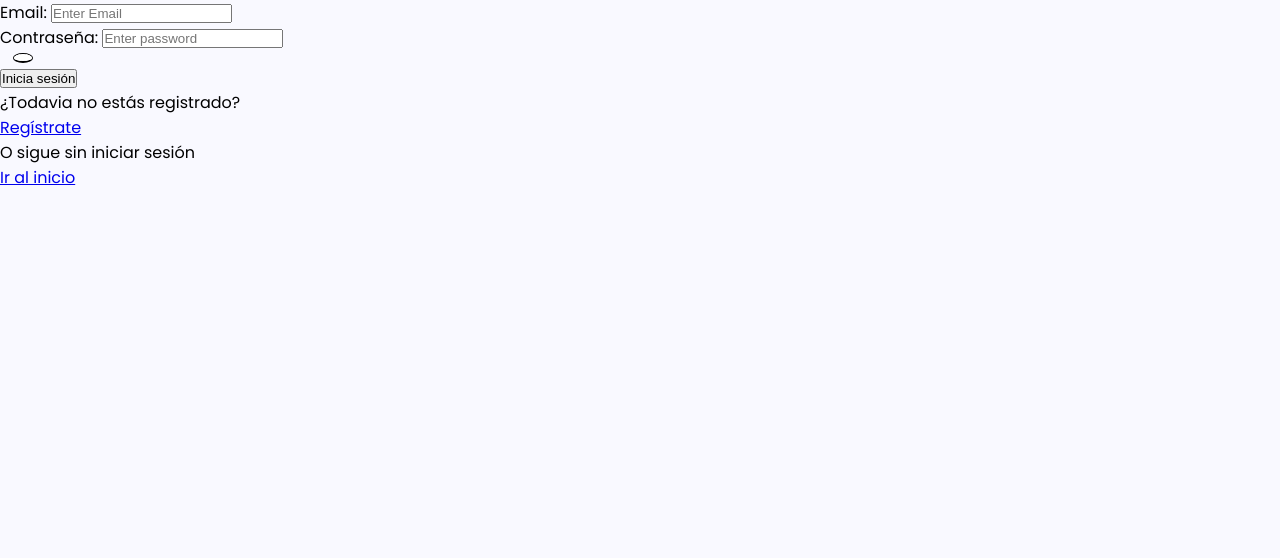
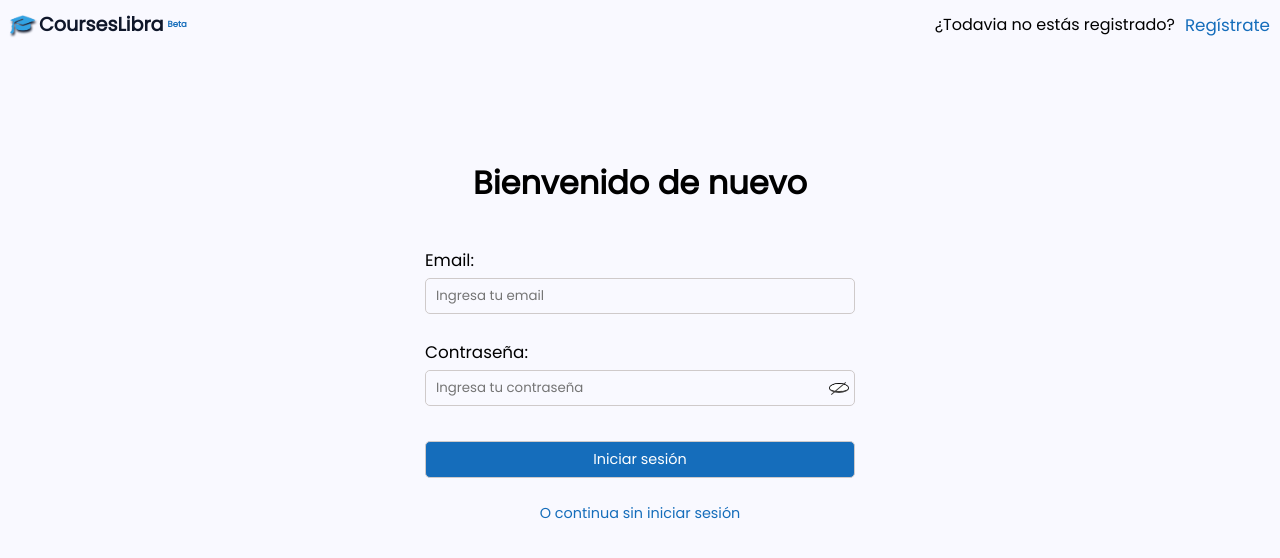
Before and after one commit to facudam/fullstack-courses-app, a React (Vite) app in the folder client/: page /iniciar-sesion in a window 1280 px wide. Shown: the top 558 px of the page. Built offline with nearby package versions, Linux system fonts and the light colour scheme; no server answers.

Commit message:
Add login page styles

```diff
--- a/client/src/components/commentInput/CommentInput.module.css
+++ b/client/src/components/commentInput/CommentInput.module.css
@@ -13,12 +13,12 @@
 .comment-section input {
     padding: 10px;
     border-radius: 6px;
-    border: 1px solid #e5e2e2;
+    border: none;
+    outline: 1px solid #e5e2e2;
     font-family: Poppins;
 }
 
 .comment-section input:focus {
-    border-color: transparent;
     outline: 1px solid var(--blue);
 }
 
--- a/client/src/components/eye/Eye.module.css
+++ b/client/src/components/eye/Eye.module.css
@@ -1,9 +1,21 @@
+.line {
+    position: absolute;
+    content: '';
+    width: 19px;
+    height: 1px;
+    background-color: #3f3e3e;
+    z-index: 9;
+    transform: rotate(140deg);
+    opacity: var(--opacity);
+    transition: opacity .3s ease-in-out;
+}
+
 .eye {
     width: 20px;
     height: 10px;
     border-radius: 85%;
     border: 1px solid;
-    border-bottom: 2px solid black;
+    border-bottom: 2px solid #3f3e3e;
     overflow: hidden;
     display: flex;
     justify-content: center;
@@ -16,7 +28,7 @@
     content: '';
     width: 20px;
     height: 12px;
-    border-bottom: 1px solid black;
+    border-bottom: 1px solid #3f3e3e;
     background-color: rgb(255, 255, 255);
     top: 0x;
     left: 0;
@@ -27,7 +39,8 @@
 .eye-iris {
     width: 8px;
     height: 8px;
-    border: 1px solid #000;
+    border: 1px solid #3f3e3e;
+    background-color: #cb9274;
     border-radius: 50%;
     display: flex;
     justify-content: center;
@@ -37,6 +50,6 @@
 .eye-pupil {
     width: 3px;
     height: 3px;
-    background-color: #000000;
+    background-color: #3f3e3e;
     border-radius: 50%;
 }
--- a/client/src/components/eye/Eye.tsx
+++ b/client/src/components/eye/Eye.tsx
@@ -3,11 +3,15 @@ import styles from './Eye.module.css'
 const Eye = () => {
 
     return(
-        <div className={ styles.eye }>
-            <div className={ styles['eye-iris'] }>
-                <div className={ styles['eye-pupil'] }></div>
+        <>
+            <span className={ styles.line }></span>
+            <div className={ styles.eye }>
+                <div className={ styles['eye-iris'] }>
+                    <div className={ styles['eye-pupil'] }></div>
+                </div>
             </div>
-        </div>
+        </>
+
     )
 }
 
--- a/client/src/helpers/toggleEye.ts
+++ b/client/src/helpers/toggleEye.ts
@@ -1,13 +1,12 @@
 
 
-export const toggleEye = (e: React.MouseEvent<HTMLButtonElement>) => {
-    e.preventDefault()
-    e.stopPropagation()
-
+export const toggleEye = () => {
     const bottomToggleValue = getComputedStyle(document.documentElement).getPropertyValue("--toggle-eye");
     if (bottomToggleValue === '100%') {
         document.documentElement.style.setProperty("--toggle-eye", "-1px")
+        document.documentElement.style.setProperty("--opacity", "1")
     } else {
         document.documentElement.style.setProperty("--toggle-eye", "100%")
+        document.documentElement.style.setProperty("--opacity", "0")
     }
 }
--- a/client/src/index.css
+++ b/client/src/index.css
@@ -27,7 +27,9 @@ body {
   --background: #f9f9ff;
   --toggle-eye: -1px;
   --blue: #156dbb;
+  --blue-hover: #0a89f7;
   --green: #1681ab;
   --green-hover: rgb(20, 148, 198);
   --background-gradient: linear-gradient(90deg, rgb(236, 239, 241) 0%, rgb(187, 216, 250),rgb(236, 239, 241)  100%);
+  --opacity: 1;
 }
--- a/client/src/pages/login/Login.module.css
+++ b/client/src/pages/login/Login.module.css
@@ -1,11 +1,168 @@
-.button {
-    width: 25px;
-    height: 15px;
-    border: none;
-    background-color: transparent;
-    margin-left: 10px;
-    cursor: pointer;
+.main-ctn {
+    display: flex;
+    align-items: center;
+    flex-direction: column;
+    min-height: 100vh;
+}
+.nav {
+    display: flex;
+    justify-content: space-between;
+    align-items: center;
+    width: 100%;
+    max-width: var(--max-width);
+    padding: var(--general-padding);
+}
+.logo {
+    color: var(--secondary-black);
+    font-size: 1.2rem;
+    font-weight: 900;
     display: flex;
     justify-content: center;
     align-items: center;
+    gap: 4px;
 }
+
+.logo img {
+    width: 25px;
+    filter: drop-shadow(1px 2px 1px var(--secondary-black));
+}
+
+.logo span:nth-child(3) {
+    font-size: .53rem;
+    color: var(--blue);
+}
+
+.nav-link-ctn {
+    display: flex;
+    gap: 10px;
+}
+.nav-link-ctn span {
+    font-size: 1rem;
+}
+.nav-link-ctn a {
+    font-size: 1.05rem;
+    text-decoration: none;
+    color: var(--blue);
+}
+.main {
+    width: 100%;
+    height: 100%;
+    display: flex;
+    justify-content: center;
+    padding-top: 100px;
+}
+.form-ctn {
+    width: 100%;
+    max-width: 450px;
+    height: auto;
+    padding: 10px;
+    display: flex;
+    flex-direction: column;
+    gap: 25px;
+}
+.form-ctn h1 {
+    margin-bottom: 15px;
+    text-align: center;
+    font-size: 2rem;
+}
+.input-ctn {
+    display: flex;
+    flex-direction: column;
+    gap: 5px;
+}
+
+.input-ctn label {
+    font-size: 1.05rem;
+}
+
+.input-ctn input, button {
+    padding: 7px 10px;
+    font-family: Poppins;
+    border: thin solid #cfcaca;
+    border-radius: 5px;
+    background: var(--background);
+}
+.input-ctn input:focus, button:focus {
+    outline: none;
+    border-color: var(--blue);
+}
+
+.input-eye-ctn {
+    display: flex;
+    border: thin solid #cfcaca;
+    border-radius: 5px;
+}
+.input-eye-ctn:focus-within {
+    border-color: var(--blue);
+}
+.input-eye-ctn input {
+    border: none;
+}
+.input-eye-ctn > input:first-child {
+    flex: 1;
+}
+.eye-btn-ctn {
+    position: relative;
+    display: flex;
+    align-items: center;
+    padding: 0 5px;
+    border-radius: 5px;
+}
+.check-box {
+    position: absolute;
+    width: 18px;
+    height: 18px;
+    left: 6px;
+    cursor: pointer;
+    opacity: 0;
+    z-index: 1;
+}
+button {
+    margin-top: 10px;
+    background: var(--blue);
+    color: #fff;
+    font-size: .9rem;
+    transition: background .5s ease;
+}
+button:hover {
+    cursor: pointer;
+    background: var(--blue-hover);
+}
+.link {
+    text-align: center;
+    text-decoration: none;
+    color: var(--blue);
+    font-size: .9rem;
+}
+.error-message {
+    color: var(--blue);
+    font-size: .8rem;
+}
+
+@media screen and (max-width: 600px) {
+    .logo {
+        font-size: 1rem;
+    }
+    .logo img {
+        width: 22px;
+    }
+    .nav-link-ctn span {
+        display: none;
+    }
+    .nav-link-ctn a {
+        font-size: .9rem;
+    }
+    .main {
+        padding-top: 60px;
+    }
+    .form-ctn h1 {
+        font-size: 1.3rem;
+        margin-bottom: 0;
+    }
+    .input-ctn label {
+        font-size: .85rem;
+    }
+    .link {
+        font-size: .8rem;
+    }
+}
--- a/client/src/pages/login/Login.tsx
+++ b/client/src/pages/login/Login.tsx
@@ -1,10 +1,11 @@
 import axios, { AxiosResponse } from "axios";
 import styles from './Login.module.css'
-import React, { ChangeEvent, useEffect, useState } from "react";
+import { ChangeEvent, useEffect, useState } from "react";
 import { Link, useNavigate } from "react-router-dom";
 import apiBaseUrl from "../../services/api/endpoints/apiBaseUrl";
 import Eye from "../../components/eye/Eye";
 import { toggleEye } from "../../helpers/toggleEye";
+import { hat } from "../../assets/images/images"
 
 
 export const Login = () => {
@@ -58,54 +59,71 @@ export const Login = () => {
       });
   };
 
-  const togglePasswordVisivility = (e: React.MouseEvent<HTMLButtonElement>) => {
-      toggleEye(e)
+  const togglePasswordVisivility = () => {
+      toggleEye()
       setShowPassword(!showPassword)
   }
 
   return (
-    <div>
-      <form action="" onSubmit={  handleSubmit}>
-        <div>
+    <div className={ styles['main-ctn'] }>
+      <nav className={ styles.nav }>
+        <div className={ styles.logo }>
+            <img src={ hat } />
+            <span translate="no">CoursesLibra</span>
+            <span>Beta</span>
+        </div>
+        <div className={ styles['nav-link-ctn'] }>
+            <span>¿Todavia no estás registrado?</span>
+            <Link to="/registrarse">Regístrate</Link>
+        </div>
+      </nav>
+      <main className={ styles.main }>
+        <form className={ styles['form-ctn'] } onSubmit={ handleSubmit }>
+          <h1>Bienvenido de nuevo</h1>
+          <div className={ styles['input-ctn'] }>
             <label htmlFor="email">Email: </label>
             <input
-            onChange={  handleEmail}
+              onChange={ handleEmail }
               type="email"
               name="email"
-            placeholder="Enter Email"
+              placeholder="Ingresa tu email"
               value={email}
             />
             {
               (isDataEmpty && email.trim().length === 0) &&
-              <span>Ingrese su email</span>
+                <span className={ styles['error-message'] }>Por favor, ingrese su email</span>
             }
           </div>
-        <div>
+          <div className={ styles['input-ctn'] }>
             <label htmlFor="password">Contraseña: </label>
+            <div className={ styles['input-eye-ctn'] }>
               <input
               onChange={ handlePassword }
               type={ showPassword ? "text" : "password" }
               name="password"
-            placeholder="Enter password"
+              placeholder="Ingresa tu contraseña"
               value={ password }
               />
+              <div className={ styles['eye-btn-ctn'] }>
+                <input type="checkbox"
+                  onChange={ togglePasswordVisivility }
+                  className={ styles['check-box'] }>
+                </input>
+                <Eye />
+              </div>
+            </div>
+
             {
               (isDataEmpty && password.trim().length === 0) &&
-              <span>Ingrese su contraseña</span>
+                <span className={ styles['error-message'] }>Por favor, ingrese su contraseña</span>
             }
-          <button
-              onClick={ (e) => togglePasswordVisivility(e) }
-              className={ styles.button }>
-              <Eye />
-          </button>
+
           </div>
-        <button type="submit">Inicia sesión</button>
-        <p>¿Todavia no estás registrado?</p>
-        <Link to="/registrarse">Regístrate</Link>
-        <p>O sigue sin iniciar sesión</p>
-        <Link to="/">Ir al inicio</Link>
+          <button type="submit">Iniciar sesión</button>
+          <Link className={ styles.link } to="/">O continua sin iniciar sesión</Link>
         </form>
-      { isDataInvalid && <span>Usuario y/o contraseña inválidos</span> }
+      </main>
+      { isDataInvalid && <span><strong>Usuario y/o contraseña inválidos</strong></span> }
     </div>
   );
 };
--- a/client/src/pages/signup/Signup.module.css
+++ b/client/src/pages/signup/Signup.module.css
@@ -1,11 +1,11 @@
-.button {
-    width: 25px;
-    height: 15px;
-    border: none;
-    background-color: transparent;
-    margin-left: 10px;
-    cursor: pointer;
+.eye-btn-ctn {
     display: flex;
-    justify-content: center;
     align-items: center;
 }
+.check-box {
+    position: absolute;
+    left: 4px;
+    cursor: pointer;
+    opacity: 0;
+    z-index: 1;
+}
--- a/client/src/pages/signup/Signup.tsx
+++ b/client/src/pages/signup/Signup.tsx
@@ -47,8 +47,8 @@ export const Signup = () => {
         })
     }
 
-    const togglePasswordVisivility = (e: React.MouseEvent<HTMLButtonElement>) => {
-        toggleEye(e)
+    const togglePasswordVisivility = () => {
+        toggleEye()
         setShowPassword(!showPassword)
     }
 
@@ -84,11 +84,13 @@ export const Signup = () => {
                     (hasAnyError && !validatePassword(password)) &&
                         <span>La contraseña debe ser de entre 8 y 16 caracteres y debe poseer al menos una mayúscula y un número</span>
                 }
-                <button
-                    onClick={ (e) => togglePasswordVisivility(e) }
-                    className={ styles.button }>
-                   <Eye />
-                </button>
+                <div className={ styles['eye-btn-ctn'] }>
+                    <input type="checkbox"
+                        onChange={ togglePasswordVisivility }
+                        className={ styles['check-box'] }>
+                    </input>
+                    <Eye />
+                </div>
             </div>
             <button type="submit">Registrarte</button>
             <p>¿Ya tienes una cuenta?</p>
```
Lines whose indentation alone changed are shown as unchanged.
